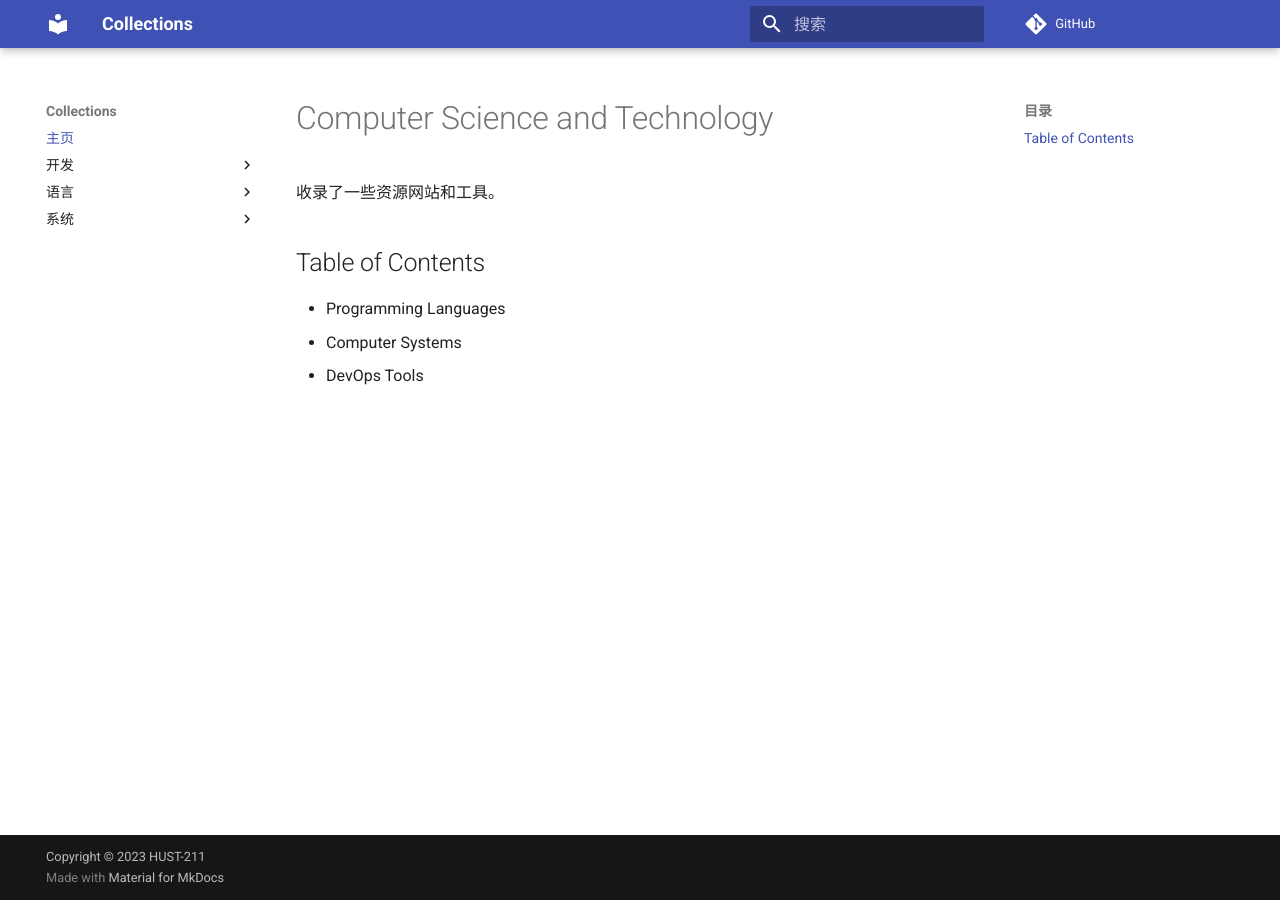
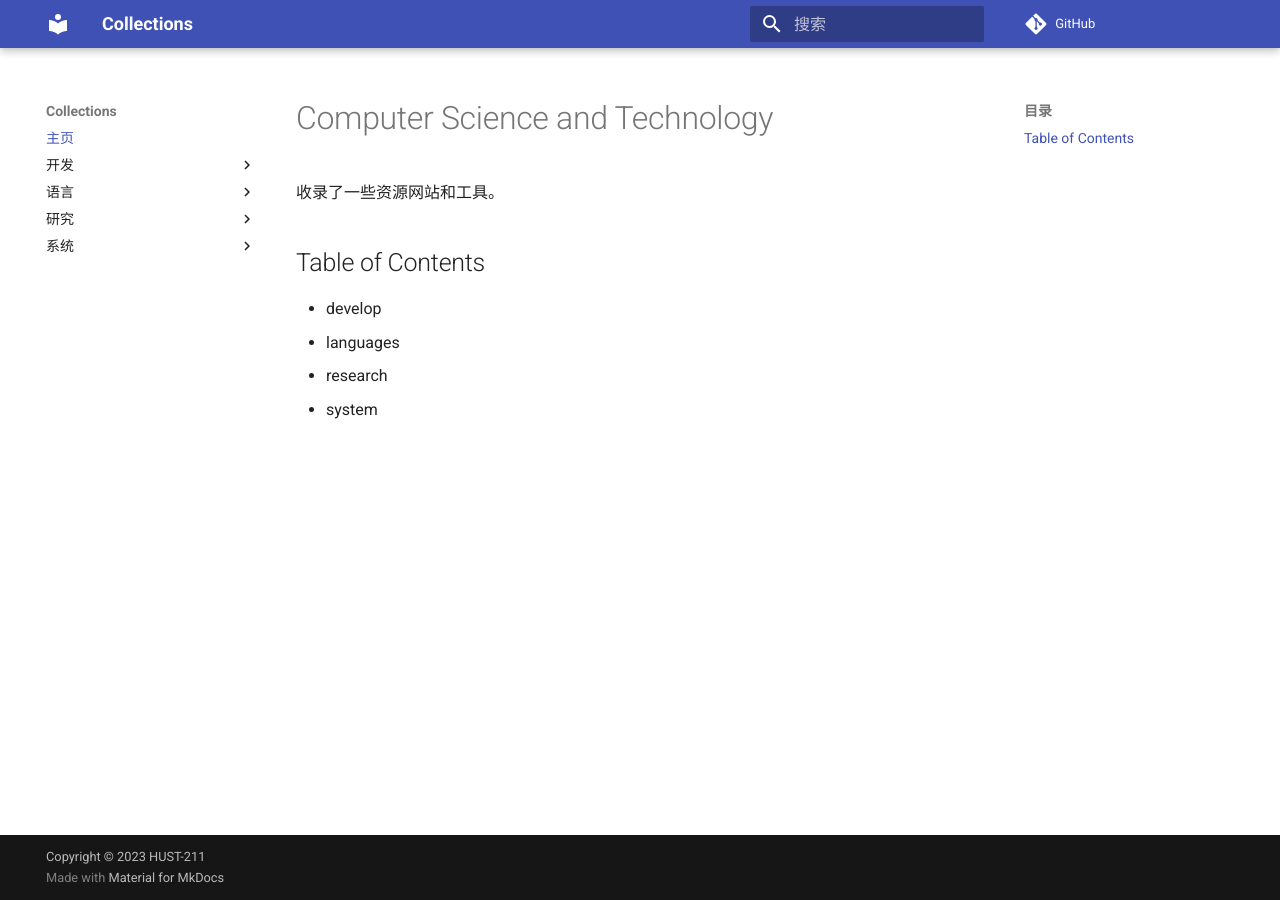
Before and after one commit to Slapaf/HUST-CS, an MkDocs documentation site: the page built from docs/index.md, in a window 1280 px wide. Built offline with MkDocs 1.6.1 and Material for MkDocs 9.7.7, drawn with Linux system fonts in a browser that asks for light colours; comment, search, counter and statistics services are not loaded.

Commit message:
Add distributed.md

```diff
--- a/docs/index.md
+++ b/docs/index.md
@@ -4,6 +4,7 @@
 
 ## Table of Contents
 
-- Programming Languages
-- Computer Systems
-- DevOps Tools
+- develop
+- languages
+- research
+- system
--- a/mkdocs.yml
+++ b/mkdocs.yml
@@ -3,42 +3,44 @@
 repo_url: https://github.com/Slapaf/HUST-CS
 copyright: Copyright © 2023 HUST-211
 theme:
-  name: material
-  language: zh
-  features:
-    - header.autohide
+    name: material
+    language: zh
+    features:
+        - header.autohide
 nav:
-  - 主页: index.md
-  - 开发:
-      - Docker: develop/docker.md
-  - 语言:
-      - CPP: languages/cpp.md
-      - Python: languages/python.md
-  - 系统:
-      - Tools: system/tools.md
-      - Linux: system/linux.md
-      - Windows: system/windows.md
+    - 主页: index.md
+    - 开发:
+          - Docker: develop/docker.md
+    - 语言:
+          - CPP: languages/cpp.md
+          - Python: languages/python.md
+    - 研究:
+          - Distributed: research/distributed.md
+    - 系统:
+          - Tools: system/tools.md
+          - Linux: system/linux.md
+          - Windows: system/windows.md
 plugins:
-  - tags:
-      enabled: true
-      tags_slugify_separator: "-"
-  - search
-  - glightbox:
-      touchNavigation: true
-      loop: false
-      effect: zoom
-      slide_effect: slide
-      width: "100%"
-      height: auto
-      zoomable: true
-      draggable: true
-      auto_caption: false
-      caption_position: bottom
+    - tags:
+          enabled: true
+          tags_slugify_separator: "-"
+    - search
+    - glightbox:
+          touchNavigation: true
+          loop: false
+          effect: zoom
+          slide_effect: slide
+          width: "100%"
+          height: auto
+          zoomable: true
+          draggable: true
+          auto_caption: false
+          caption_position: bottom
 markdown_extensions:
-  - admonition
-  - attr_list
-  - md_in_html
-  - toc:
-      permalink: "#"
-  - pymdownx.highlight:
-      anchor_linenums: true
+    - admonition
+    - attr_list
+    - md_in_html
+    - toc:
+          permalink: "#"
+    - pymdownx.highlight:
+          anchor_linenums: true
```
Also changed, not shown: docs/research/distributed.md (added, +14 -0 lines).
